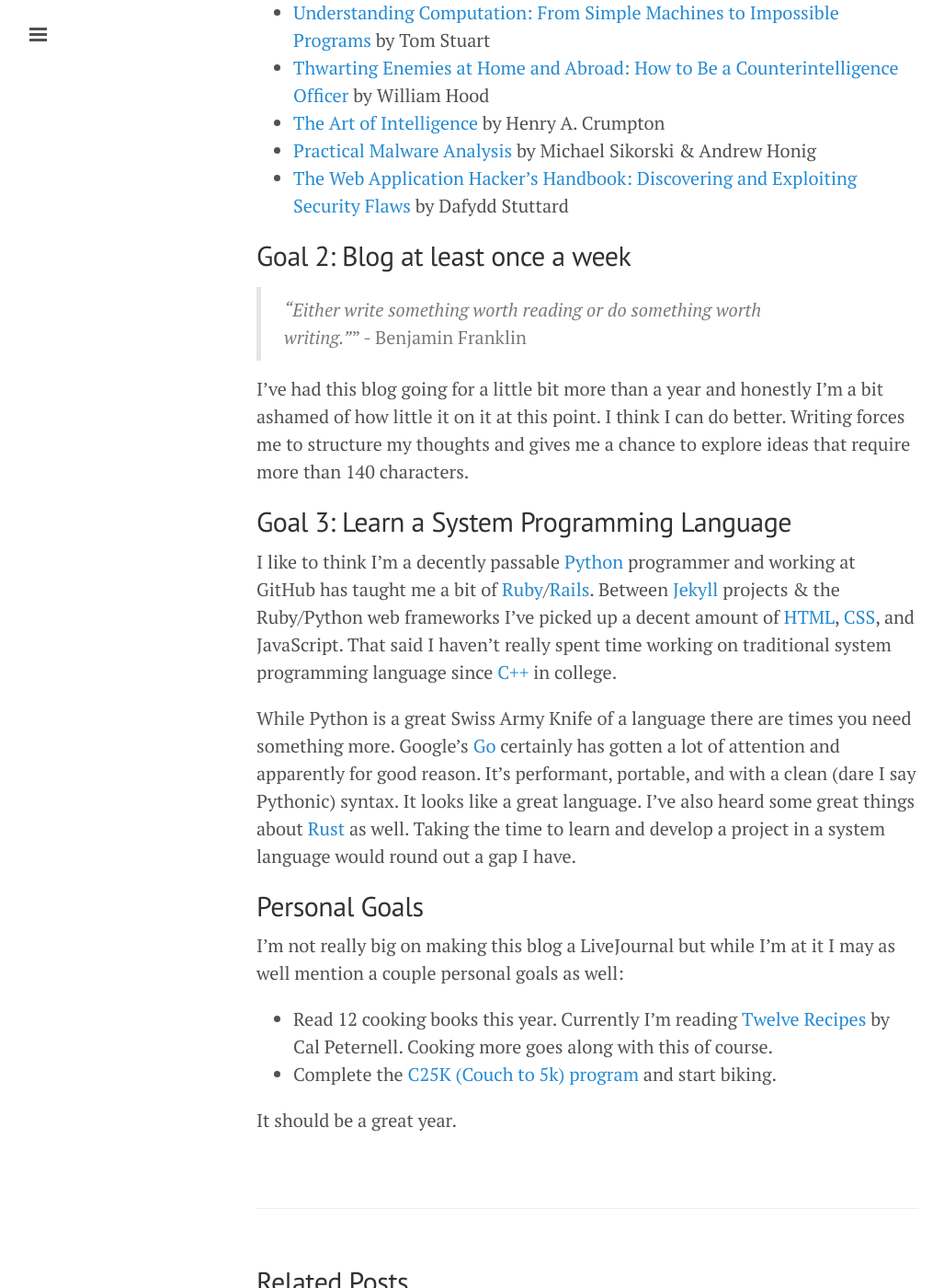
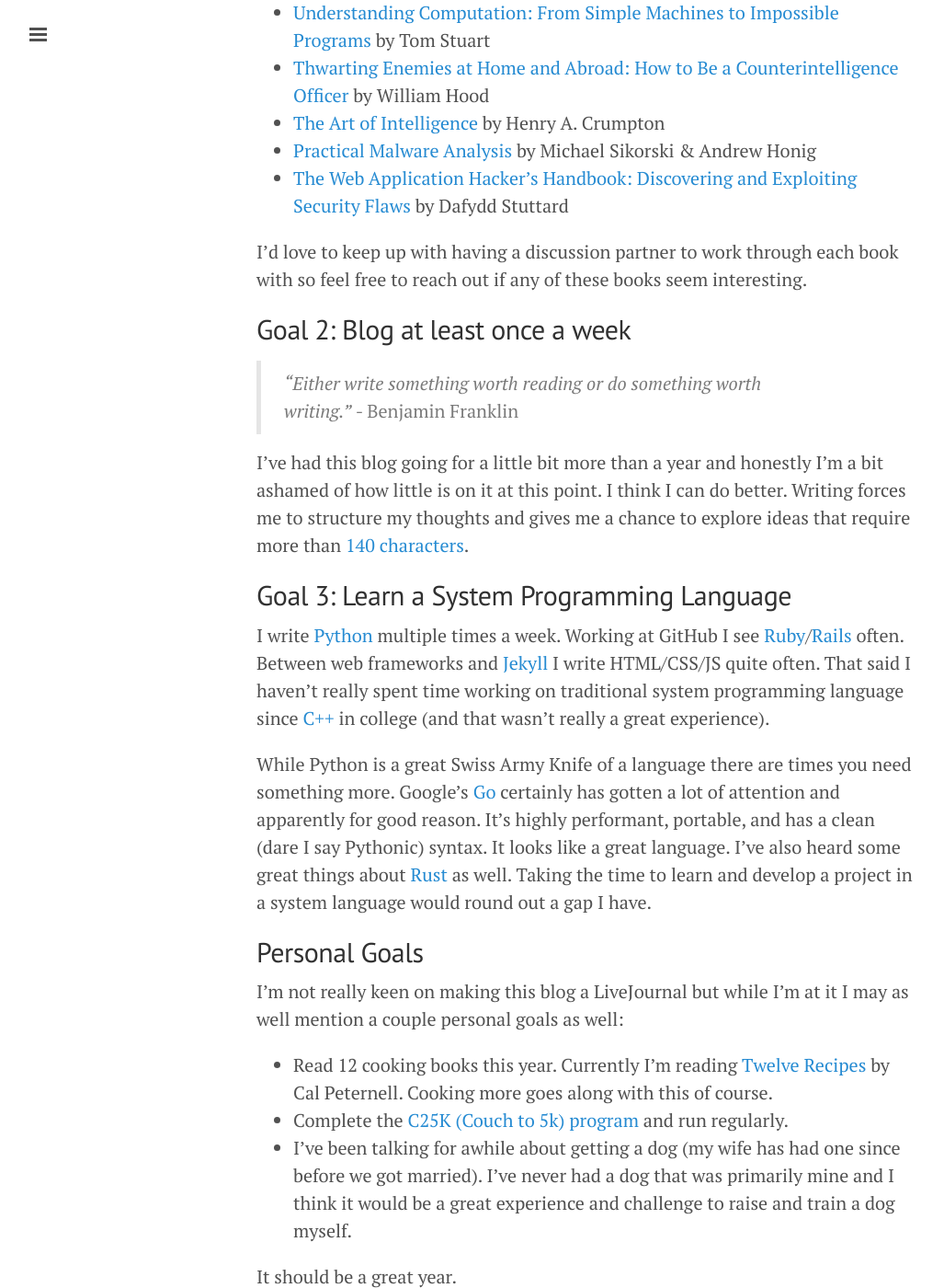
Before and after one commit to sroberts/sroberts.github.io, a Jekyll site: the page built from _posts/2015-01-06-2015-professional-goals.md, in a window 1280 px wide and 1400 px high, scrolled down 873 px. Shown: the whole window at 92% size, without its empty margins (1-1028 px from the left). Built offline with Jekyll 4.4.1, drawn with Linux system fonts in a browser that asks for light colours; nearby versions of some CDN libraries; some of the changed text lies outside the part shown.

Commit message:
edits & more spell checking

```diff
--- a/_posts/2015-01-06-2015-professional-goals.md
+++ b/_posts/2015-01-06-2015-professional-goals.md
@@ -3,10 +3,10 @@
 title: 2015 Professional Goals
 ---
 
-It's important to have goals, and put them out there to be held accountable. I've give it some thought and want to put mine out there for two reasons:
+The start of the year is a time for goals and plans. I've give it some thought and want to put mine out there for two reasons:
 
 - To be held accountable. I know a couple people who may read this and chide me a bit for not keeping up. I can use that.
-- In the hope that some people may join me. Hopefully that'll be clear.
+- In the hope that some people may join me in a couple of my goals.
 
 ## Goal 1: Read one technical book a month
 
@@ -24,22 +24,25 @@
 - [Practical Malware Analysis](Practical Malware Analysis: The Hands-On Guide to Dissecting Malicious Software) by Michael Sikorski & Andrew Honig
 - [The Web Application Hacker's Handbook: Discovering and Exploiting Security Flaws](https://www.goodreads.com/book/show/1914619.The_Web_Application_Hacker_s_Handbook) by Dafydd Stuttard
 
+I'd love to keep up with having a discussion partner to work through each book with so feel free to reach out if any of these books seem interesting.
+
 ## Goal 2: Blog at least once a week
 
-> _"Either write something worth reading or do something worth writing."_" - Benjamin Franklin
+> _"Either write something worth reading or do something worth writing."_ - Benjamin Franklin
 
-I've had this blog going for a little bit more than a year and honestly I'm a bit ashamed of how little it on it at this point. I think I can do better. Writing forces me to structure my thoughts and gives me a chance to explore ideas that require more than 140 characters.
+I've had this blog going for a little bit more than a year and honestly I'm a bit ashamed of how little is on it at this point. I think I can do better. Writing forces me to structure my thoughts and gives me a chance to explore ideas that require more than [140 characters](https://twitter.com/sroberts).
 
 ## Goal 3: Learn a System Programming Language
 
-I like to think I'm a decently passable [Python](https://www.python.org) programmer and working at GitHub has taught me a bit of [Ruby](https://www.ruby-lang.org/en/)/[Rails](http://rubyonrails.org). Between [Jekyll](http://jekyllrb.com) projects & the Ruby/Python web frameworks I've picked up a decent amount of [HTML](http://www.w3.org/html/), [CSS](http://www.w3.org/Style/CSS/), and JavaScript. That said I haven't really spent time working on traditional system programming language since [C++](http://isocpp.org) in college.
+I write [Python](https://www.python.org) multiple times a week. Working at GitHub I see [Ruby](https://www.ruby-lang.org/en/)/[Rails](http://rubyonrails.org) often. Between web frameworks and [Jekyll](http://jekyllrb.com) I write HTML/CSS/JS quite often. That said I haven't really spent time working on traditional system programming language since [C++](http://isocpp.org) in college (and that wasn't really a great experience).
 
-While Python is a great Swiss Army Knife of a language there are times you need something more. Google's [Go](https://golang.org) certainly has gotten a lot of attention and apparently for good reason. It's performant, portable, and with a clean (dare I say Pythonic) syntax. It looks like a great language. I've also heard some great things about [Rust](http://www.rust-lang.org) as well. Taking the time to learn and develop a project in a system language would round out a gap I have.
+While Python is a great Swiss Army Knife of a language there are times you need something more. Google's [Go](https://golang.org) certainly has gotten a lot of attention and apparently for good reason. It's highly performant, portable, and has a clean (dare I say Pythonic) syntax. It looks like a great language. I've also heard some great things about [Rust](http://www.rust-lang.org) as well. Taking the time to learn and develop a project in a system language would round out a gap I have.
 
 ## Personal Goals
-I'm not really big on making this blog a LiveJournal but while I'm at it I may as well mention a couple personal goals as well:
+I'm not really keen on making this blog a LiveJournal but while I'm at it I may as well mention a couple personal goals as well:
 
 - Read 12 cooking books this year. Currently I'm reading [Twelve Recipes](https://www.goodreads.com/book/show/20721957-twelve-recipes) by Cal Peternell. Cooking more goes along with this of course.
-- Complete the [C25K (Couch to 5k) program](http://www.coolrunning.com/engine/2/2_3/181.shtml) and start biking.
+- Complete the [C25K (Couch to 5k) program](http://www.coolrunning.com/engine/2/2_3/181.shtml) and run regularly.
+- I've been talking for awhile about getting a dog (my wife has had one since before we got married). I've never had a dog that was primarily mine and I think it would be a great experience and challenge to raise and train a dog myself.
 
 It should be a great year.
```
